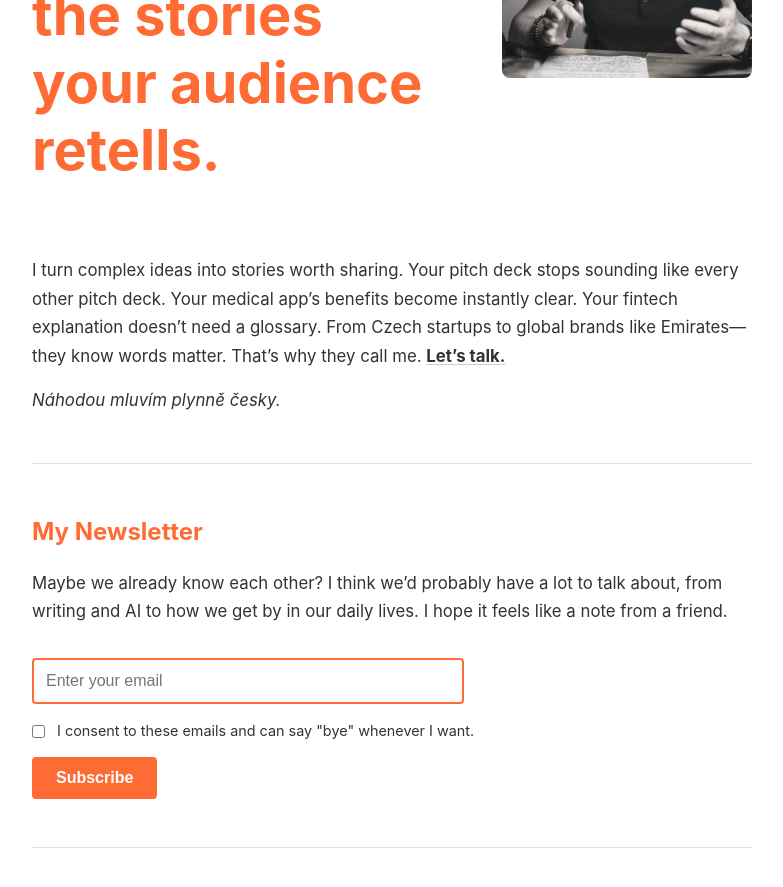
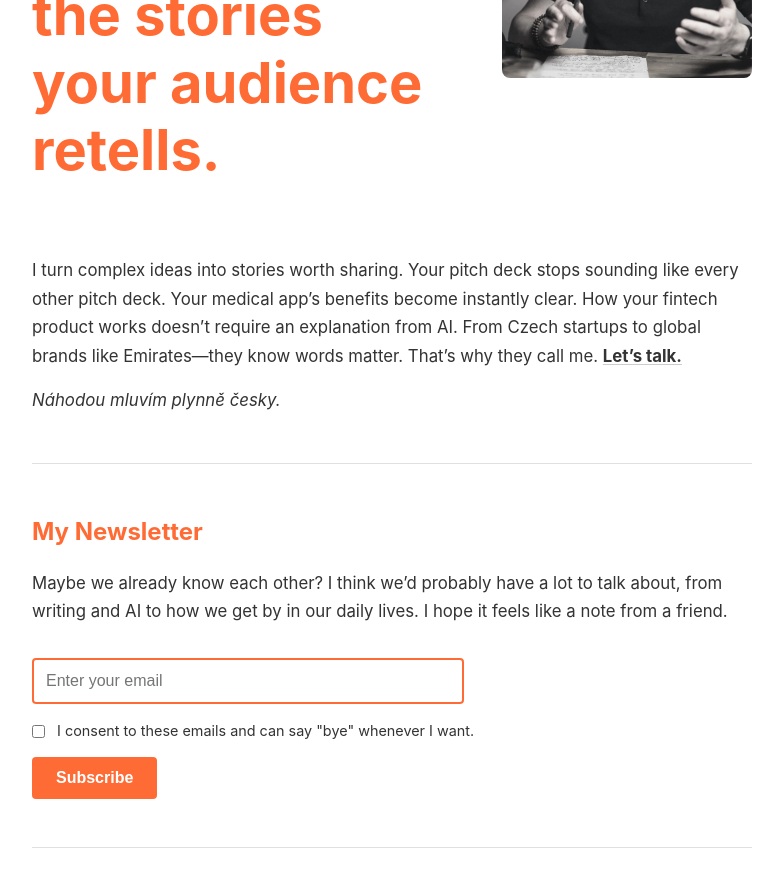
Before and after one commit to westleyovercash/westleyovercash.github.io, a Jekyll site: the page built from index.md, in a window 1280 px wide and 900 px high, scrolled down 314 px. Shown: the top 887 px of the window, without its empty margins (248-1031 px from the left). Built offline with Jekyll 4.4.1, drawn with Linux system fonts in a browser that asks for light colours.

Commit message:
Update index.md

```diff
--- a/index.md
+++ b/index.md
@@ -16,7 +16,7 @@ title: Home
   </div>
 </div>
 
-I turn complex ideas into stories worth sharing. Your pitch deck stops sounding like every other pitch deck. Your medical app's benefits become instantly clear. Your fintech explanation doesn't need a glossary. From Czech startups to global brands like Emirates—they know words matter. That's why they call me. **<a href="/contact">Let's talk.</a>**
+I turn complex ideas into stories worth sharing. Your pitch deck stops sounding like every other pitch deck. Your medical app's benefits become instantly clear. How your fintech product works doesn't require an explanation from AI. From Czech startups to global brands like Emirates—they know words matter. That's why they call me. **<a href="/contact">Let's talk.</a>**
 
 *Náhodou mluvím plynně česky.*
 
```
